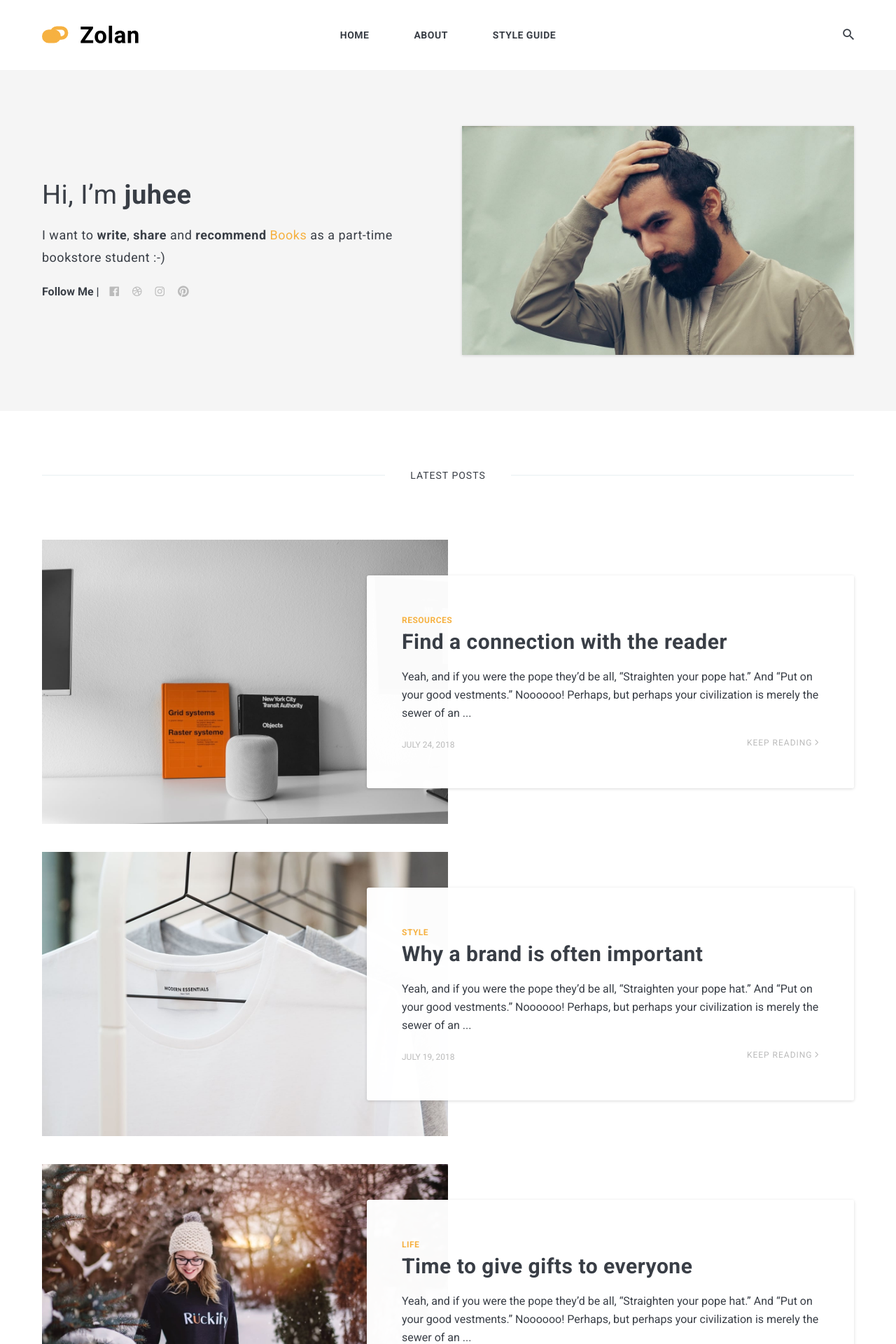
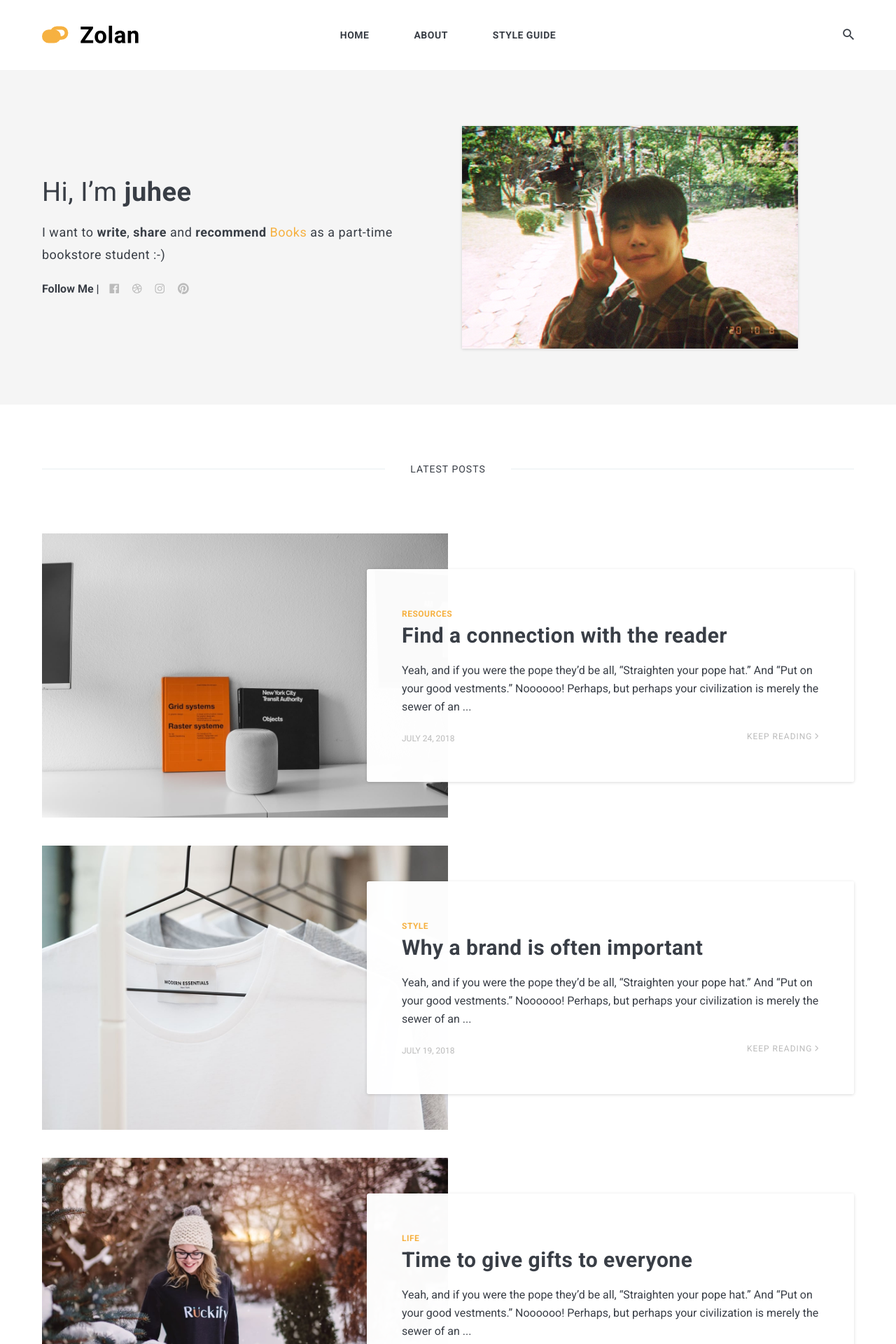
Before and after one commit to du2i/du2i.github.io, a Jekyll site: the page built from index.html, in a window 1280 px wide. Shown: the top 1920 px of the page at 70% size. Built offline with Jekyll 4.4.1, drawn with Linux system fonts in a browser that asks for light colours; nearby versions of some CDN libraries; the list of posts is cut into pages by our own code.

Commit message:
Update settings.yml

```diff
--- a/_data/settings.yml
+++ b/_data/settings.yml
@@ -9,7 +9,7 @@ description: Zolan is modern minimal theme for Jekyll
 # Author Settings
 author:
   name: Juhee
-  image: 01.jpg
+  image: 001.jpg
   say-hello: Hi, I’m <strong>juhee </strong>
   bio: I want to  <strong>write</strong>, <strong>share</strong> and <strong>recommend </strong>  <a href="#"> Books</a> as a part-time bookstore student :-)
 
```
